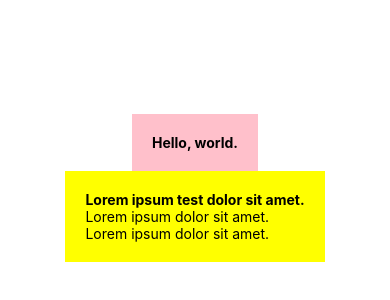
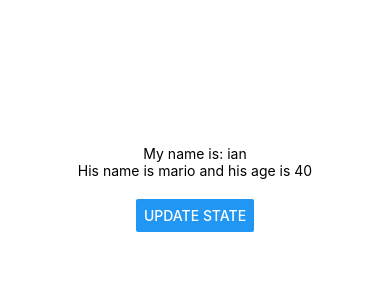
Before and after one commit to iancoel/react-native, a React Native app: screen / in a window 390 px wide. Shown: the part 234-534 px from the top of the page. Built offline with nearby package versions, Linux system fonts and the light colour scheme.

Commit message:
useState

```diff
--- a/App.js
+++ b/App.js
@@ -1,21 +1,29 @@
 import { StatusBar } from 'expo-status-bar';
-import React from 'react';
-import { StyleSheet, Text, View } from 'react-native';
+import React, { useState } from 'react';
+import { StyleSheet, Text, View, Button } from 'react-native';
 
 export default function App() {
+  const [name, setName] = useState('ian');
+  const [person, setPerson] = useState({ name: 'mario', age: 40 });
+
+  const clickHandler = () => {
+    if (name === 'ian') {
+      setName('chun-li');
+    } else {
+      setName('ian');
+    }
+    setPerson({ name: 'luigi', age: 45 });
+  };
+
   return (
     <View style={styles.container}>
-      <View style={styles.header}>
-        <Text style={styles.boldText}>Hello, world.</Text>
+      <Text>My name is: {name}</Text>
+      <Text>
+        His name is {person.name} and his age is {person.age}
+      </Text>
+      <View style={styles.buttonContainer}>
+        <Button title="update state" onPress={clickHandler} />
       </View>
-      <View style={styles.body}>
-        <Text style={styles.boldText}>
-          Lorem ipsum <Text>test</Text> dolor sit amet.
-        </Text>
-        <Text>Lorem ipsum dolor sit amet.</Text>
-        <Text>Lorem ipsum dolor sit amet.</Text>
-      </View>
-      <StatusBar style="auto" />
     </View>
   );
 }
@@ -27,15 +35,7 @@
     alignItems: 'center',
     justifyContent: 'center',
   },
-  header: {
-    backgroundColor: 'pink',
-    padding: 20,
-  },
-  boldText: {
-    fontWeight: 'bold',
-  },
-  body: {
-    backgroundColor: 'yellow',
-    padding: 20,
+  buttonContainer: {
+    marginTop: 20,
   },
 });
```
